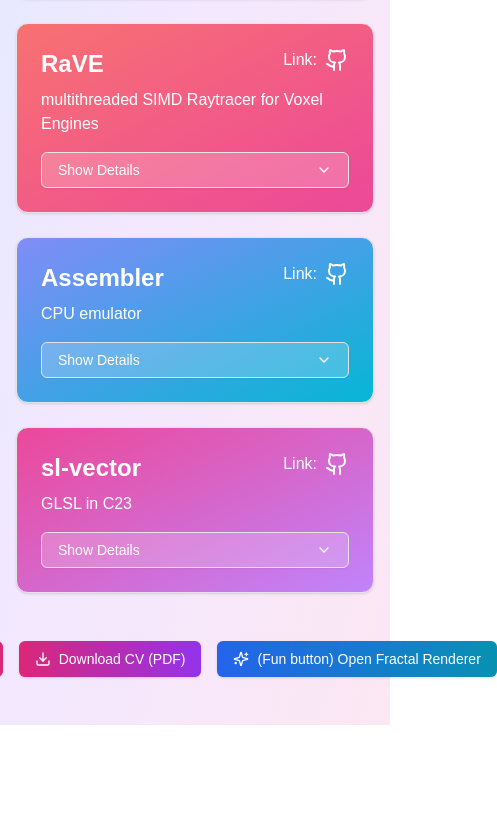
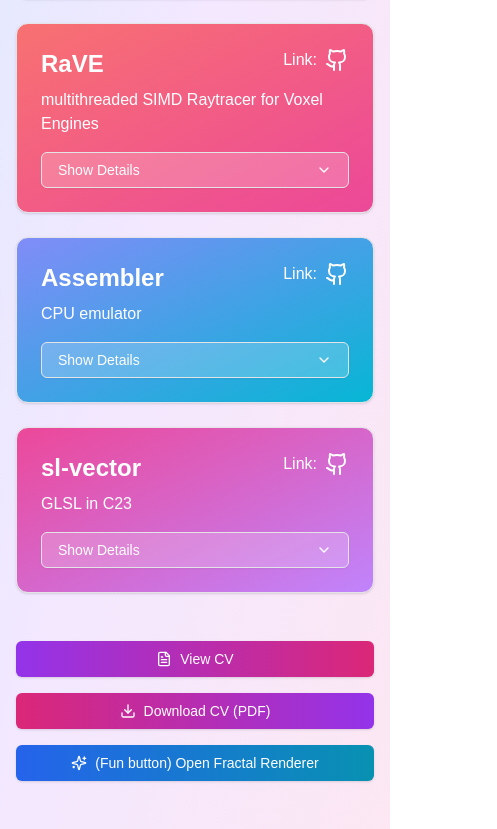
Before and after one commit to platonvin/platonvin.github.io, a Next.js app: page / in a window 390 px wide. Shown: the part 723-1552 px from the top of the page, 497 px wide, since content can reach past the window. Before the commit the page ends 1448 px from the top, so only its background shows below. Built offline with nearby package versions, Linux system fonts and the light colour scheme.

Commit message:
fix for mobile, better cv view

```diff
--- a/app/globals.css
+++ b/app/globals.css
@@ -20,7 +20,10 @@ body {
   font-family: Arial, Helvetica, sans-serif;
   padding: 0;
 }
-
+html, body {
+  height: 100%;
+  width: 100%;
+}
 .CVcontact {
   display: flex;
   align-items: center;
@@ -38,7 +41,11 @@ body {
   margin-right: 0.2rem;
   margin-left: 0.2rem;
 }
-
+.prose {
+  /* color: rgb(0, 0, 0); */
+  /* background-color: rgba(128, 128, 128, 0); */
+  /* text-gray-800 bg-gray bg-opacity-99 */
+}
 section ul {
   list-style-type: disc;
   padding-left: 15px;
@@ -129,3 +136,21 @@ section ul ul ul ul{
     @apply bg-background text-foreground;
   }
 }
+
+::-webkit-scrollbar {
+  width: 12px;
+}
+
+::-webkit-scrollbar-track {
+  background: rgba(255, 255, 255, 0.2);
+}
+
+::-webkit-scrollbar-thumb {
+  background-color: rgba(255, 255, 255, 0.5);
+  border-radius: 20px;
+  border: 3px solid transparent;
+}
+
+::-webkit-scrollbar-thumb:hover {
+  background-color: rgba(255, 255, 255, 0.7);
+}
--- a/app/layout.tsx
+++ b/app/layout.tsx
@@ -14,8 +14,8 @@ const geistMono = localFont({
 });
 
 export const metadata: Metadata = {
-  title: "Create Next App",
-  description: "Generated by create next app",
+  title: "platonvin",
+  description: "platonvins portfolio site",
 };
 
 export default function RootLayout({
--- a/app/page.tsx
+++ b/app/page.tsx
@@ -171,17 +171,16 @@ const cvContent = /*html*/`
     <meta name="viewport" content="width=device-width, initial-scale=1.0">
     <title>Platon Vinnichek - Graphics Engineer</title>
     <style>
-        body {
+        html, body {
             font-family: Arial, sans-serif;
-            margin: 0;
-        }
+          }
         .container {
             max-width: 800px;
             margin: 0 auto;
-            background: #fff;
             padding: 20px;
             border-radius: 8px;
             box-shadow: 0 0 10px rgba(0,0,0,0.1);
+            margin: 0;
         }
         h1, h2, h3 {
         }
@@ -552,16 +551,16 @@ export default function ProjectShowcase() {
             </Card>
           ))}
         </div>
-        <div className="mt-12 flex justify-center space-x-4">
-          <Button onClick={() => setShowCV(true)} className="bg-gradient-to-r from-purple-600 to-pink-600 text-white">
+        <div className="mt-12 flex flex-wrap justify-center gap-4">
+          <Button onClick={() => setShowCV(true)} className="w-full sm:w-auto bg-gradient-to-r from-purple-600 to-pink-600 text-white">
             <FileText className="mr-2 h-4 w-4" />
             View CV
           </Button>
-          <Button onClick={() => window.open('https://raw.githubusercontent.com/platonvin/platonvin.github.io/main/cv.pdf?v=1', '_blank')} className="bg-gradient-to-r from-pink-600 to-purple-600 text-white">
+          <Button onClick={() => window.open('https://raw.githubusercontent.com/platonvin/platonvin.github.io/main/cv.pdf?v=1', '_blank')} className="w-full sm:w-auto bg-gradient-to-r from-pink-600 to-purple-600 text-white">
             <Download className="mr-2 h-4 w-4" />
             Download CV (PDF)
           </Button>
-          <Button onClick={openFractalRenderer} className="bg-gradient-to-r from-blue-600 to-cyan-600 text-white">
+          <Button onClick={openFractalRenderer} className="w-full sm:w-auto bg-gradient-to-r from-blue-600 to-cyan-600 text-white">
             <Sparkles className="mr-2 h-4 w-4" />
             (Fun button) Open Fractal Renderer
           </Button>
@@ -573,27 +572,31 @@ export default function ProjectShowcase() {
             initial={{ opacity: 0 }}
             animate={{ opacity: 1 }}
             exit={{ opacity: 0 }}
-            className="fixed inset-0 z-50 flex items-center justify-center p-4 bg-black bg-opacity-50"
+            className="fixed inset-0 z-50 flex items-center justify-center p-4 bg-black bg-opacity-25"
             onClick={() => setShowCV(false)}
           >
             <motion.div
               initial={{ scale: 0.5, opacity: 0 }}
               animate={{ scale: 1, opacity: 1 }}
               exit={{ scale: 0.5, opacity: 0 }}
-              className="relative w-full max-w-4xl max-h-[90vh] overflow-auto bg-white bg-opacity-80 backdrop-blur-md rounded-lg shadow-xl"
+              className={`relative w-full max-w-4xl max-h-[90vh] overflow-auto backdrop-blur-3xl rounded-lg shadow-xl ${
+                isDarkMode ? 'bg-white bg-opacity-10 text-slate-300' : 'bg-white bg-opacity-10 text-slate-950'
+              }`}
               onClick={(e) => e.stopPropagation()}
             >
               <Button
                 variant="ghost"
                 size="icon"
-                className="absolute top-4 right-4 text-gray-500 hover:text-gray-700"
+                className={`absolute top-4 right-4${
+                  isDarkMode ? 'text-white' : 'text-black'
+                }`}
                 onClick={() => setShowCV(false)}
               >
-                <X className="h-6 w-6" />
+                <X className="h-6 w-6 " />
                 <span className="sr-only">Close</span>
               </Button>
               <div className="p-8">
-                <div className="prose max-w-none text-gray-800" dangerouslySetInnerHTML={{ __html: cvContent }} />
+                <div className="prose" dangerouslySetInnerHTML={{ __html: cvContent }} />
               </div>
             </motion.div>
           </motion.div>
--- a/lib/fractalRenderer.ts
+++ b/lib/fractalRenderer.ts
@@ -440,7 +440,7 @@ void main() {
 
     function render(): void {
         if(isRendering){
-            console.error('r');
+            // console.error('r');
             const currentTime = 10.0 + (Date.now() - startTime) / 1000;
 
             if(gl == null) return;
@@ -475,10 +475,10 @@ void main() {
 
 export function stopFractalRenderer(){
         isRendering = false;
-        console.error('stop 1');
+        // console.error('stop 1');
     return () => {
         // isRendering = false;
-        console.error('stop 2');
+        // console.error('stop 2');
         // if (animationFrameId) {
         //     cancelAnimationFrame(animationFrameId);
         //     const gl = canvas.getContext('webgl2');
```
